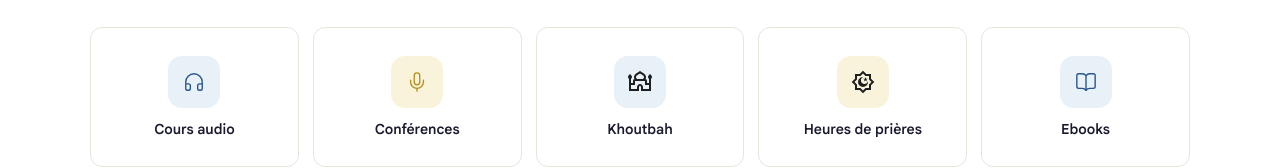
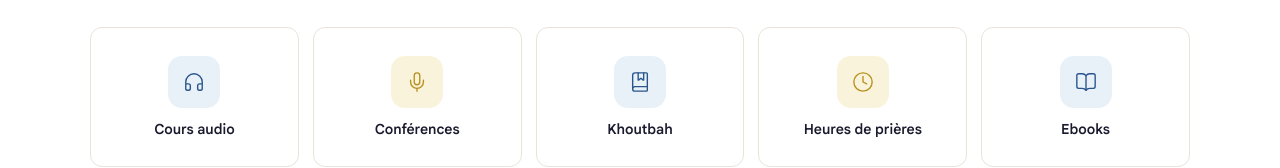
Before and after one commit to Ibr4hima/jangsadine, a Next.js app: page / in a window 1280 px wide. Shown: the part 634-802 px from the top of the page. Built offline with nearby package versions, Linux system fonts and the light colour scheme; no server answers; the database is empty.

Commit message:
mise a jour

```diff
--- a/src/app/page.tsx
+++ b/src/app/page.tsx
@@ -4,7 +4,7 @@ import Footer from '@/components/Footer'
 import Navbar from '@/components/Navbar'
 import TitreDefilant from '@/components/TitreDefilant'
 import { supabase } from '@/lib/supabase'
-import { BookOpen, Headphones, Mic } from 'lucide-react'
+import { BookMarked, BookOpen, Clock, Headphones, Mic } from 'lucide-react'
 import Image from 'next/image'
 import Link from 'next/link'
 import { useEffect, useState } from 'react'
@@ -31,8 +31,8 @@ const categories = ['Aqeedah', 'Fiqh', 'Hadith', 'Tafsir', 'Seerah', 'Bons compo
 const icones: Record<string, React.ReactNode> = {
   'Cours audio': <Headphones size={22} strokeWidth={1.5} />,
   'Conférences': <Mic size={22} strokeWidth={1.5} />,
-  'Khoutbah': <img src="/icons/mosque.svg" width={24} height={24} />,
-  'Heures de prières': <img src="/icons/prayer_times.svg" width={24} height={24} />,
+  'Khoutbah': <BookMarked size={22} strokeWidth={1.5} />,
+  'Heures de prières': <Clock size={22} strokeWidth={1.5} />,
   'Ebooks': <BookOpen size={22} strokeWidth={1.5} />,
 }
 
@@ -168,7 +168,7 @@ export default function Accueil() {
                     <TitreDefilant texte={cours.titre} style={{ fontSize: '14px', fontWeight: 600, color: 'var(--texte)', marginBottom: '4px' }} />
                     <div style={{ display: 'flex', alignItems: 'center', gap: '6px' }}>
                       <span style={{ fontSize: '12px', fontWeight: 500, padding: '2px 8px', borderRadius: '10px', background: couleurBg[nomCat] || '#f0f0f0', color: couleurTxt[nomCat] || '#666' }}>{cours.sheikh}</span>
-                      <span style={{ fontSize: '12px', fontWeight: 500, padding: '2px 8px', borderRadius: '10px', background: '#f0f0f0', color: '#999' }}>{cours.nb_episodes}</span>
+                      <span style={{ fontSize: '12px', fontWeight: 500, padding: '2px 8px', borderRadius: '10px', background: '#f0f0f0', color: '#999' }}>{cours.nb_episodes} ep.</span>
                     </div>
                   </div>
                 </Link>
```
Also changed, not shown: public/icons/mosque.svg, public/icons/prayer_times.svg.
